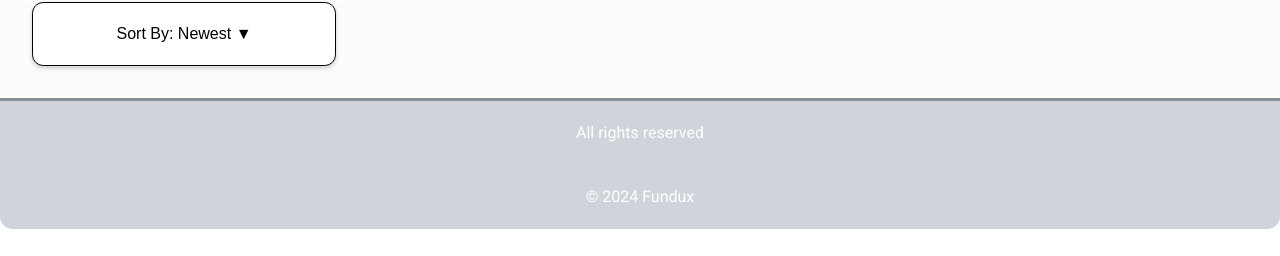
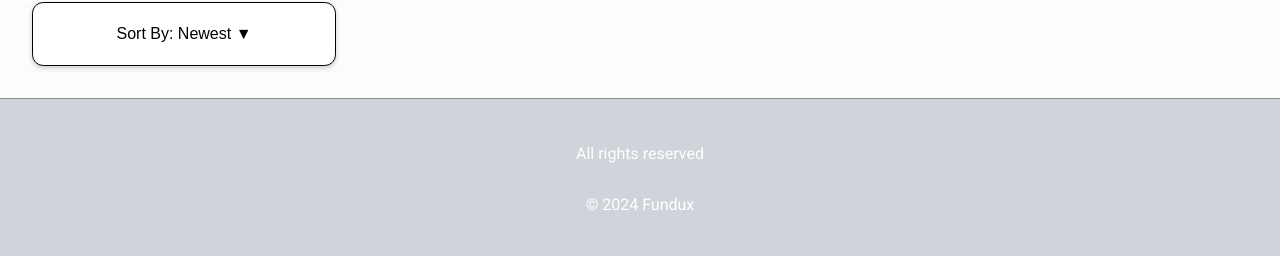
Before and after one commit to wixplosives/fundux, a React (Vite) app: page / in a window 1280 px wide. Shown: the part 593-849 px from the top of the page. Before the commit the page ends 822 px from the top, so only its background shows below. Built offline with nearby package versions, Linux system fonts and the light colour scheme.

Commit message:
chore(footer): change style and add board

```diff
--- a/src/components/Footer/Footer.module.css
+++ b/src/components/Footer/Footer.module.css
@@ -1,17 +1,11 @@
-@import url('https://fonts.googleapis.com/css2?family=Roboto:ital,wght@0,100;0,300;0,400;0,500;0,700;0,900;1,100;1,300;1,400;1,500;1,700;1,900&display=swap');
-
 .footer {
-   background-color: #ced4da;
+   height: 20vh;
+   font-family: Roboto;
+   color: white;
    text-align: center;
-   font-family: Roboto;
-   height: 8em;
-   color: white;
    display: flex;
    flex-direction: column;
    justify-content: center;
-   align-items: center;
-   border-top: 0.2em solid #868e96;
-   border-bottom-left-radius: 0.8em;
-   border-bottom-right-radius: 0.8em;
-   line-height: 2em;
+   border-top: 1px solid #868e96;
+   background-color: #ced4da;
 }
```
Also changed, not shown: src/_codux/boards/footer/footer.board.tsx (added, +11 -0 lines).
